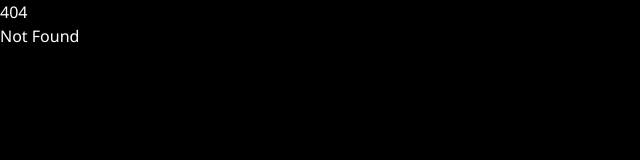
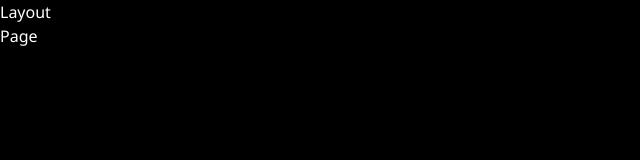
Before and after one commit to loissascha/localstream, a SvelteKit app in the folder frontend/: page /admin in a window 1280 px wide. Before the commit this address had no page. Shown: the top 160 px of the page, without its empty margins (0-640 px from the left). Built offline with nearby package versions, Linux system fonts and the light colour scheme.

Commit message:
adminpage

```diff
--- a/frontend/src/routes/(protected)/+page.svelte
+++ b/frontend/src/routes/(protected)/+page.svelte
@@ -89,7 +89,7 @@
 		<div>
 			{#if auth.isAdmin}
 				<a
-					href={resolve('/logout')}
+					href={resolve('/(protected)/admin')}
 					type="submit"
 					class="cursor-pointer rounded-md border border-neutral-500 bg-neutral-600 px-3 py-1.5 text-sm hover:bg-neutral-500"
 				>
--- /dev/null
+++ b/frontend/src/routes/(protected)/admin/+layout.svelte
@@ -0,0 +1,12 @@
+<script lang="ts">
+	let { children } = $props();
+
+	$effect(() => {});
+</script>
+
+<div>
+	<div>Layout</div>
+	<div>
+		{@render children()}
+	</div>
+</div>
--- /dev/null
+++ b/frontend/src/routes/(protected)/admin/+page.svelte
@@ -0,0 +1 @@
+<div>Page</div>
```
